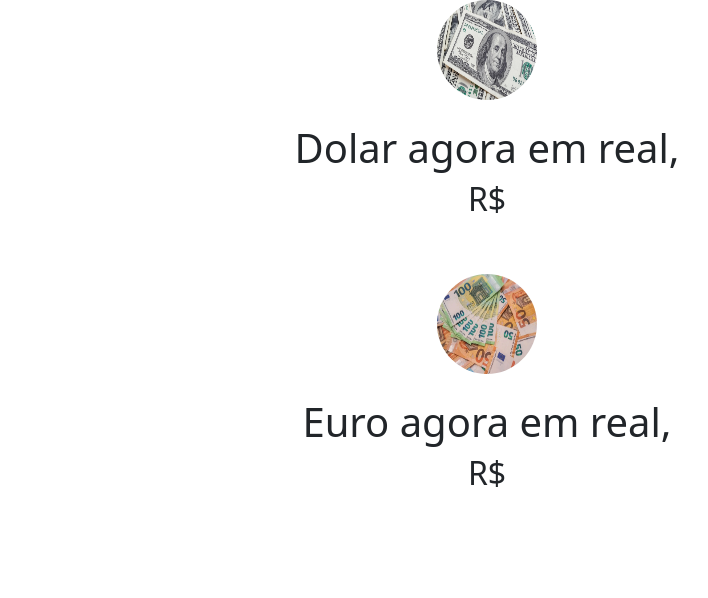
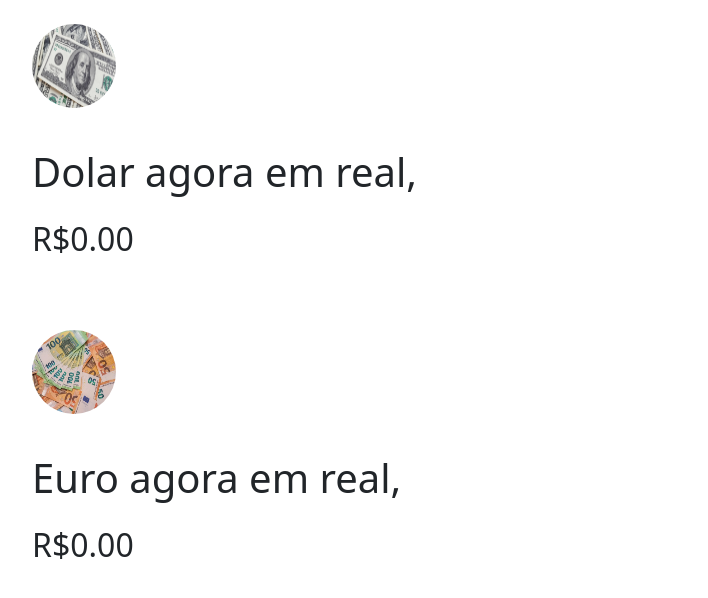
Before and after one commit to williamrx777/cotacao_real, a Flask app: page / in a window 1280 px wide. Shown: the top 598 px of the page, without its empty margins (58-766 px from the left). Run offline with Flask 2, Linux system fonts and the light colour scheme; data that the repository does not hold is empty.

Commit message:
Secund commit

```diff
--- a/app.py
+++ b/app.py
@@ -9,7 +9,11 @@
     cotacao = cotacao.json()
     cotacao_dolar = cotacao['USDBRL']['bid']
     cotacao_euro = cotacao['EURBRL']['bid']
-    return render_template('index.html',cotacao_dolar=cotacao_dolar,cotacao_euro=cotacao_euro)
+    z = float(cotacao_dolar)
+    y = float(cotacao_euro)
+    va  = (f'{z:.2f}')
+    vi = (f'{y:.2f}')
+    return render_template('index.html',va=va,vi=vi)
 
 if __name__ == '__main__':
     app.run(debug=True)
--- a/templates/index.html
+++ b/templates/index.html
@@ -9,23 +9,21 @@
     <title>Cotaçâo agora</title>
 </head>
 <body>
-        <div class="container container-fluid ">
-            <div class="row row-cols-10 text-center">
-                <div class="columns col-10 text-center">
-                        <img src="/static/img/Dólar.webp" alt="dolar" width="100px" height="100px" style="border-radius: 500px;">
+        <div class="container ">
+            <div class="d-flex flex-row mb-3"></div>
+                <img class="p-2" src="/static/img/Dólar.webp" alt="dolar" width="100px" height="100px" style="border-radius: 500px;">
                 <br>
                 <br>
-                        <h1 class="h1">Dolar agora em real,</h1>
-                        <h2 class="h2">R${{cotacao_dolar}}</h2>
+                <h1 class="h1 p-2">Dolar agora em real,</h1>
+                <h2 class="h2 p-2">R${{va}}</h2>
                 <br>
                 <br>
-                        <img src="/static/img/euro.webp" alt="euro" width="100px" height="100px" style="border-radius: 500px;">
+                <img class="p-2" src="/static/img/euro.webp" alt="euro" width="100px" height="100px" style="border-radius: 500px;">
                 <br>
                 <br>
-                        <h1 class="h1">Euro agora em real,</h1>
-                        <h2 class="h2">R${{cotacao_euro}}</h2>
-                </div>
-            </div>
+                <h1 class="h1 p-2">Euro agora em real,</h1>
+                <h2 class="h2 p-2">R${{vi}}</h2>
+
         </div>
     <script src="https://cdn.jsdelivr.net/npm/bootstrap@5.2.3/dist/js/bootstrap.bundle.min.js" integrity="sha384-kenU1KFdBIe4zVF0s0G1M5b4hcpxyD9F7jL+jjXkk+Q2h455rYXK/7HAuoJl+0I4" crossorigin="anonymous"></script>
 </body>
```
Lines whose indentation alone changed are shown as unchanged.
